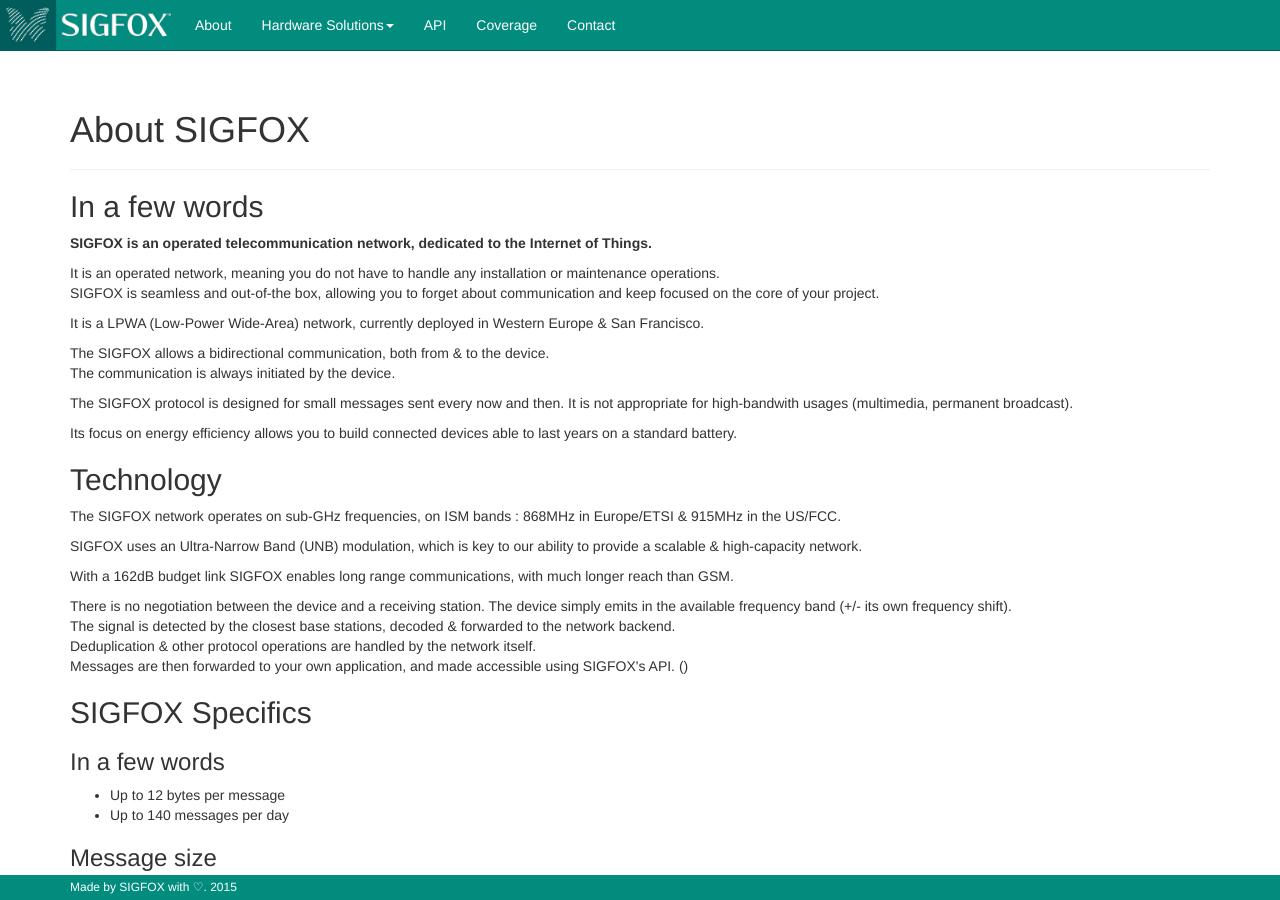
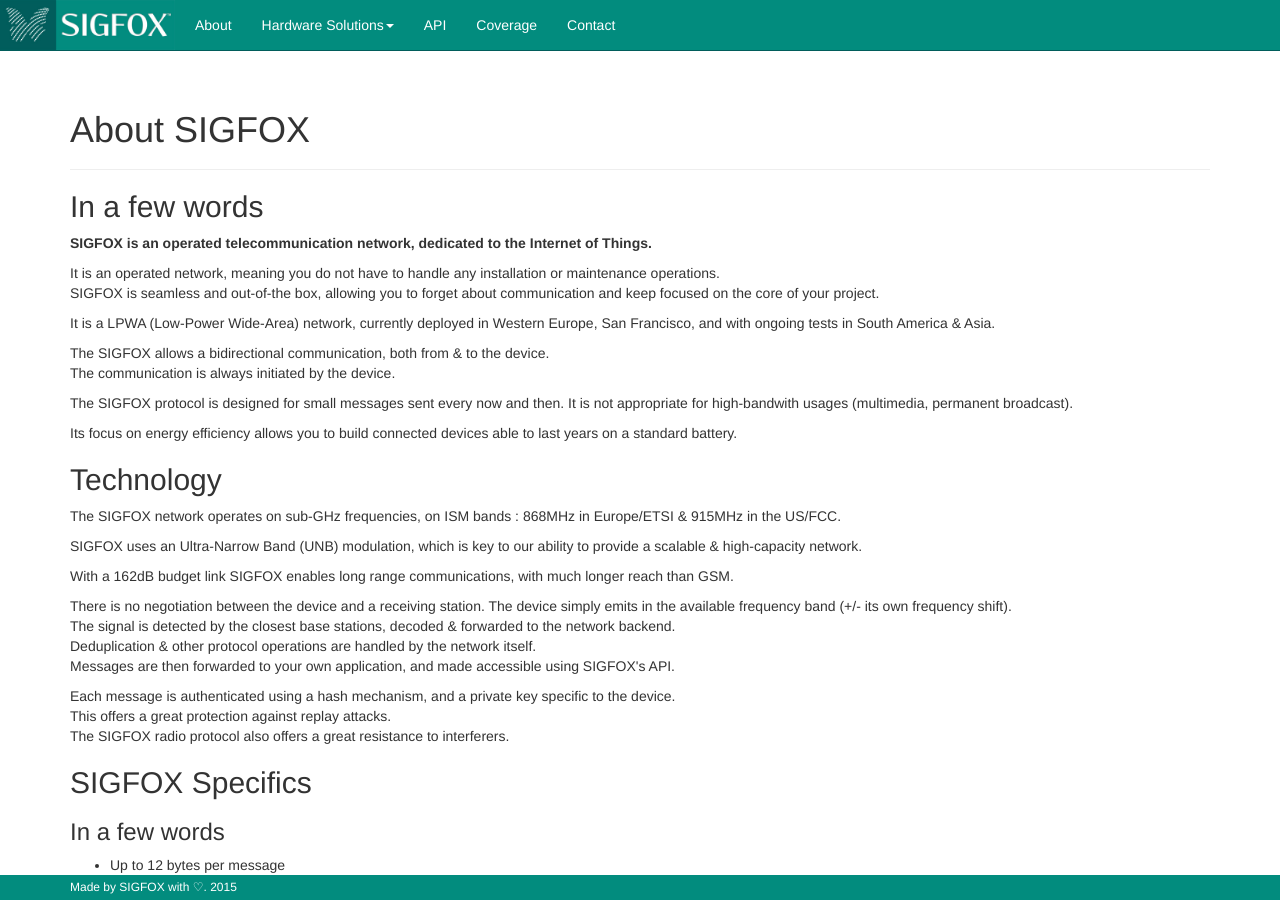
Before and after one commit to sigfox/makers.sigfox.com, a Jekyll site: the page built from index.html, in a window 1280 px wide and 900 px high. Built offline with Jekyll 4.4.1, drawn with Linux system fonts in a browser that asks for light colours.

Commit message:
Precisions about security & ongoing tests in LatAm & Asia

```diff
--- a/index.html
+++ b/index.html
@@ -16,7 +16,7 @@
 
     </p>
     <p>
-      It is a LPWA (Low-Power Wide-Area) network, currently deployed in Western Europe & San Francisco.
+      It is a LPWA (Low-Power Wide-Area) network, currently deployed in Western Europe, San Francisco, and with ongoing tests in South America & Asia.
     </p>
     <p>
       The SIGFOX allows a bidirectional communication, both from & to the device.<br />
@@ -42,7 +42,12 @@
       There is no negotiation between the device and a receiving station. The device simply emits in the available frequency band (+/- its own frequency shift).<br />
       The signal is detected by the closest base stations, decoded & forwarded to the network backend.<br />
       Deduplication & other protocol operations are handled by the network itself.<br />
-      Messages are then forwarded to your own application, and made   accessible using SIGFOX's API. ()
+      Messages are then forwarded to your own application, and made   accessible using SIGFOX's API.
+    </p>
+    <p>
+      Each message is authenticated using a hash mechanism, and a private key specific to the device. <br />
+      This offers a great protection against replay attacks.<br />
+      The SIGFOX radio protocol also offers a great resistance to interferers.
     </p>
     <h2>SIGFOX Specifics</h2>
     <h3>In a few words</h3>
```
